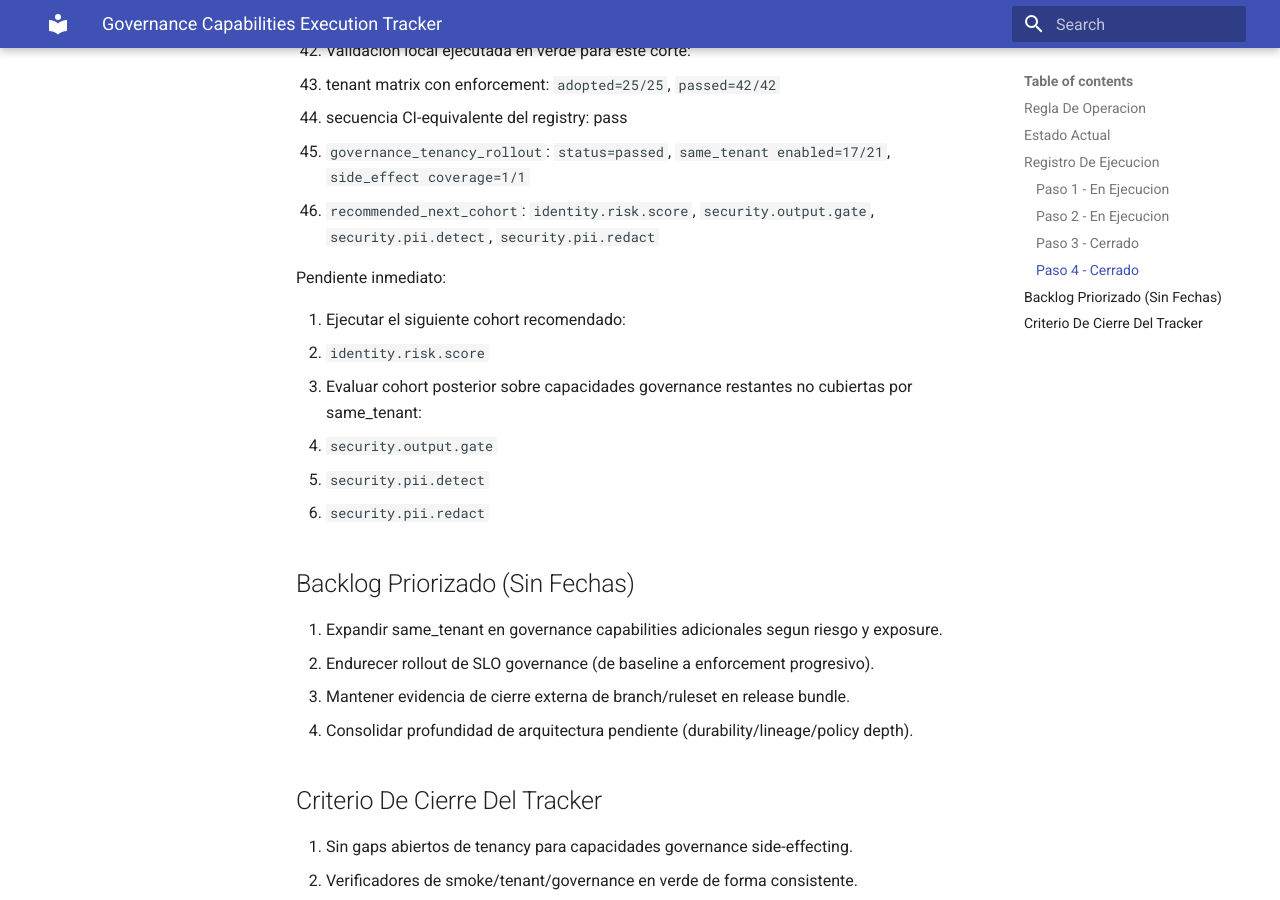
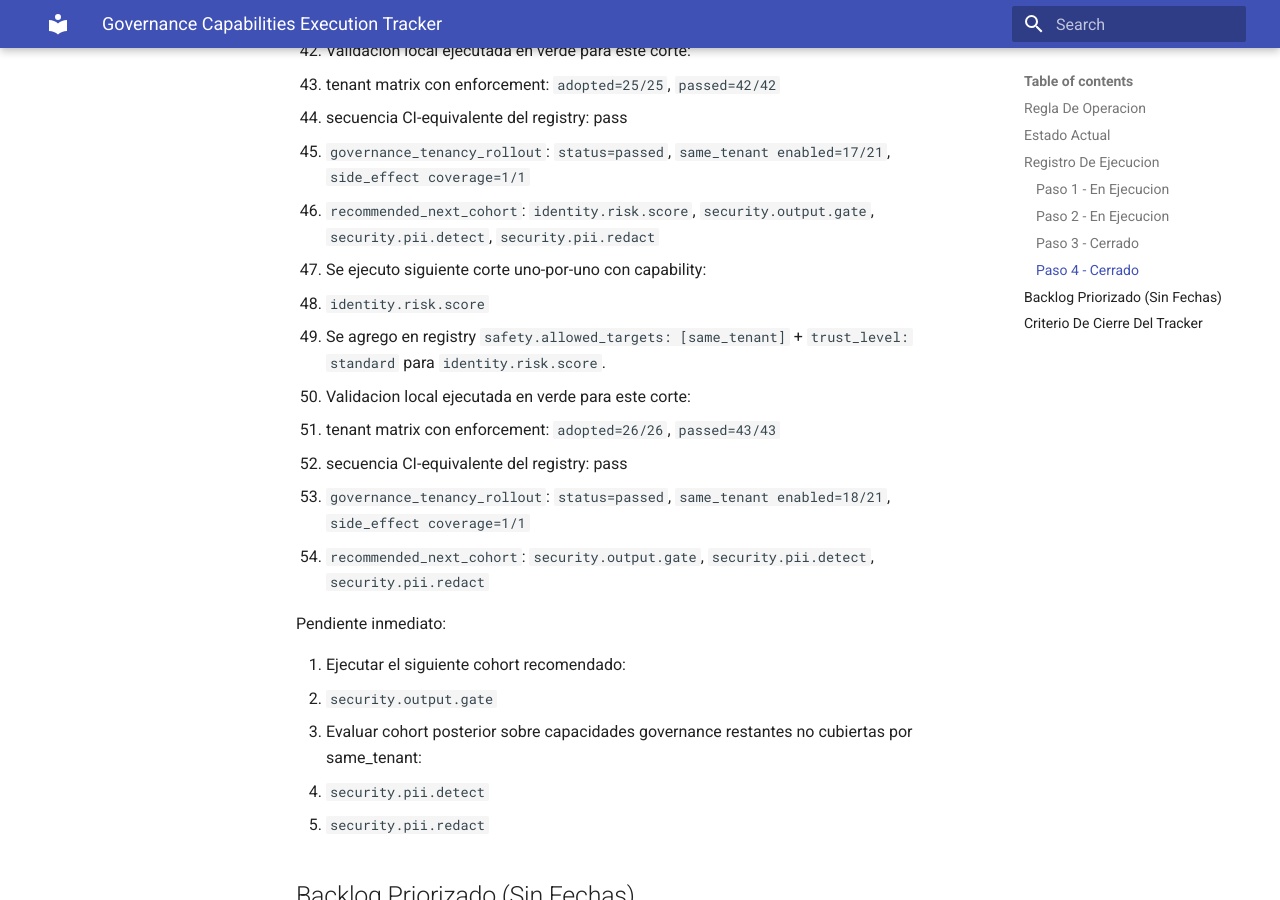
Before and after one commit to 11adyy/pact-research, an MkDocs documentation site: the page built from docs/GOVERNANCE_CAPABILITIES_EXECUTION_TRACKER.md, in a window 1280 px wide and 900 px high, scrolled down 4849 px. Built offline with MkDocs 1.6.1 and Material for MkDocs 9.7.7, drawn with Linux system fonts in a browser that asks for light colours.

Commit message:
Revise docs, tooling
Recorded changes:
- M docs/GOVERNANCE_CAPABILITIES_EXECUTION_TRACKER.md
- M tooling/verify_tenant_isolation_matrix.py

```diff
--- a/docs/GOVERNANCE_CAPABILITIES_EXECUTION_TRACKER.md
+++ b/docs/GOVERNANCE_CAPABILITIES_EXECUTION_TRACKER.md
@@ -138,13 +138,20 @@
    - secuencia CI-equivalente del registry: pass
    - `governance_tenancy_rollout`: `status=passed`, `same_tenant enabled=17/21`, `side_effect coverage=1/1`
    - `recommended_next_cohort`: `identity.risk.score`, `security.output.gate`, `security.pii.detect`, `security.pii.redact`
+18. Se ejecuto siguiente corte uno-por-uno con capability:
+   - `identity.risk.score`
+19. Se agrego en registry `safety.allowed_targets: [same_tenant]` + `trust_level: standard` para `identity.risk.score`.
+20. Validacion local ejecutada en verde para este corte:
+   - tenant matrix con enforcement: `adopted=26/26`, `passed=43/43`
+   - secuencia CI-equivalente del registry: pass
+   - `governance_tenancy_rollout`: `status=passed`, `same_tenant enabled=18/21`, `side_effect coverage=1/1`
+   - `recommended_next_cohort`: `security.output.gate`, `security.pii.detect`, `security.pii.redact`
 
 Pendiente inmediato:
 
 1. Ejecutar el siguiente cohort recomendado:
-   - `identity.risk.score`
+   - `security.output.gate`
 2. Evaluar cohort posterior sobre capacidades governance restantes no cubiertas por same_tenant:
-   - `security.output.gate`
    - `security.pii.detect`
    - `security.pii.redact`
 
```
Also changed, not shown: 1 other file.
